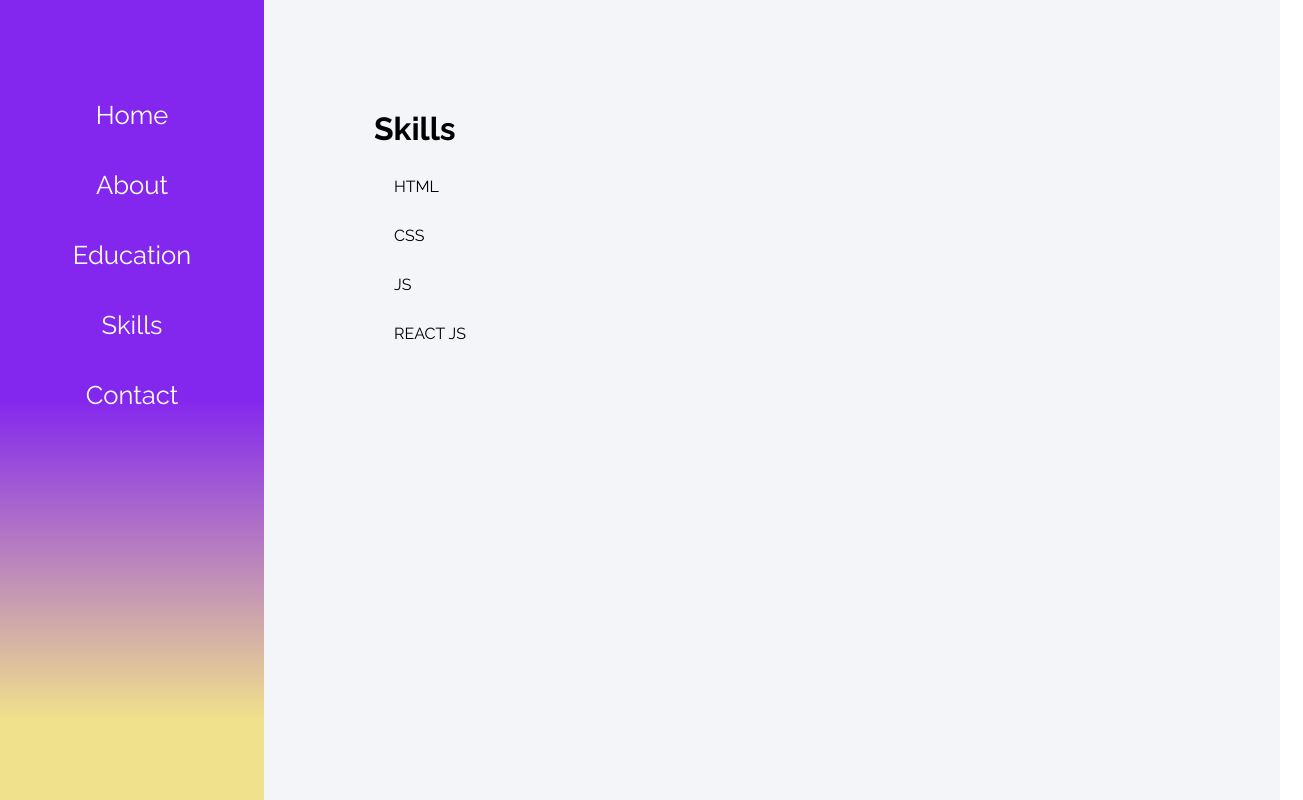
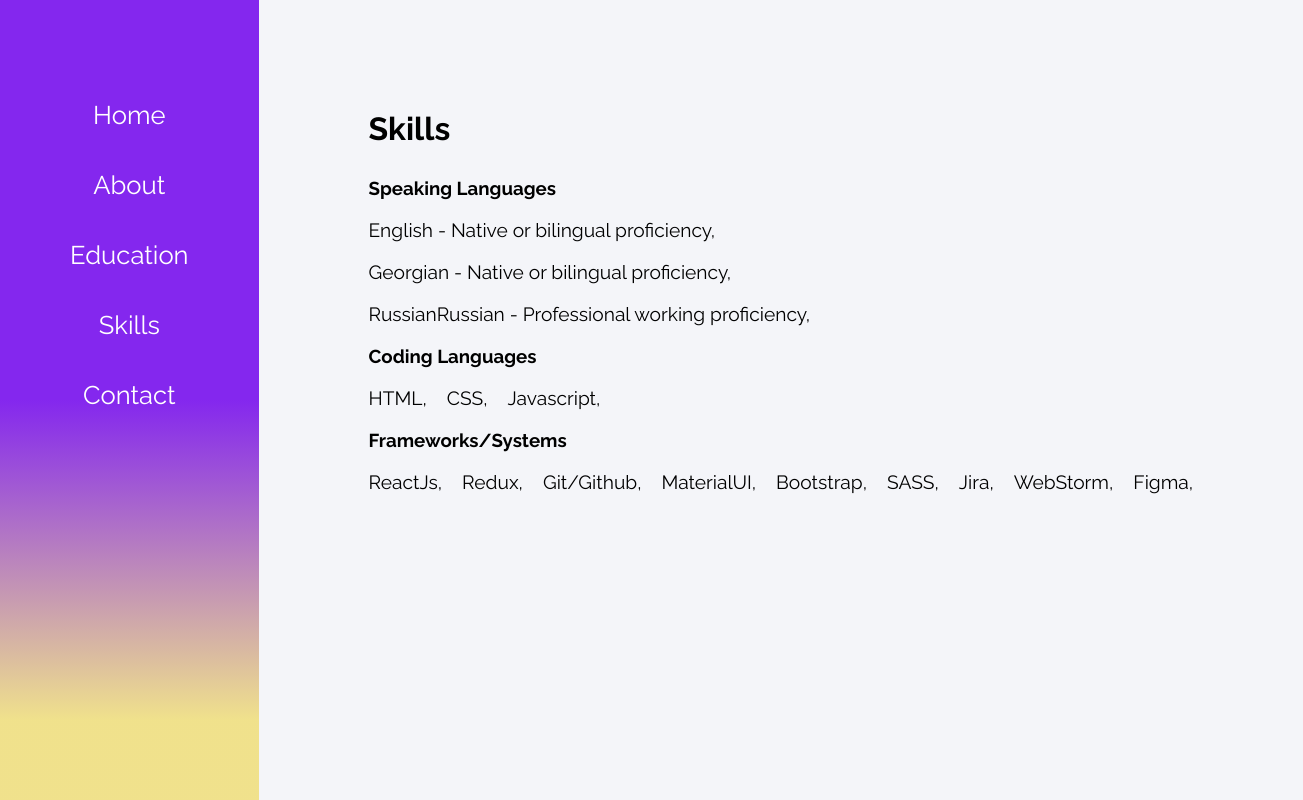
Before and after one commit to CiciIsOk/Portfolio, a React (Create React App) app: page /skills in a window 1280 px wide. Shown: the whole page, 1303 px wide, since content can reach past the window. Built offline with nearby package versions, Linux system fonts and the light colour scheme.

Commit message:
Update Skills.js

```diff
--- a/src/contents/Skills.js
+++ b/src/contents/Skills.js
@@ -1,26 +1,39 @@
 import React, { Component } from 'react'
 
-class Skills extends Component {
-    constructor(props)
-    {
-        super(props);
-        this.state={
-            'myskills':['HTML','CSS','JS','REACT JS']
-        };
-    }
+const Skills = () =>  {
 
-    render() {
+    const languages = ['English - Native or bilingual proficiency','Georgian - Native or bilingual proficiency','RussianRussian - Professional working proficiency']
+    const codingSkills = ['HTML', 'CSS', 'Javascript']
+    const frameworks = ['ReactJs', 'Redux', 'Git/Github', 'MaterialUI', 'Bootstrap',
+        'SASS', 'Jira', 'WebStorm', 'Figma',]
+
         return (
             <div className="condiv skills">
             <h1 className="subtopic">Skills</h1>
-            <ul>
-            {this.state.myskills.map((value)=>{
-                return <li>{value}</li>
-            })}
-            </ul>
+                <h3>Speaking Languages</h3>
+                <div style={{display:"flex",flexDirection:"column"}}>
+                    {languages.map((value)=>{
+                        return <p>{value},</p>
+                    })}
+                </div>
+
+                <h3>Coding Languages</h3>
+                <div style={{display:"flex",flexDirection:"row"}}>
+                    {codingSkills.map((value)=>{
+                        return <p>{value},</p>
+                    })}
+                </div>
+
+                <h3>Frameworks/Systems</h3>
+                <div style={{display:"flex",flexDirection:"row"}}>
+                    {frameworks.map((value)=>{
+                        return <p>{value},</p>
+                    })}
+                </div>
+
             </div>
             )
-        }
+
     }
 
     export default Skills
```
